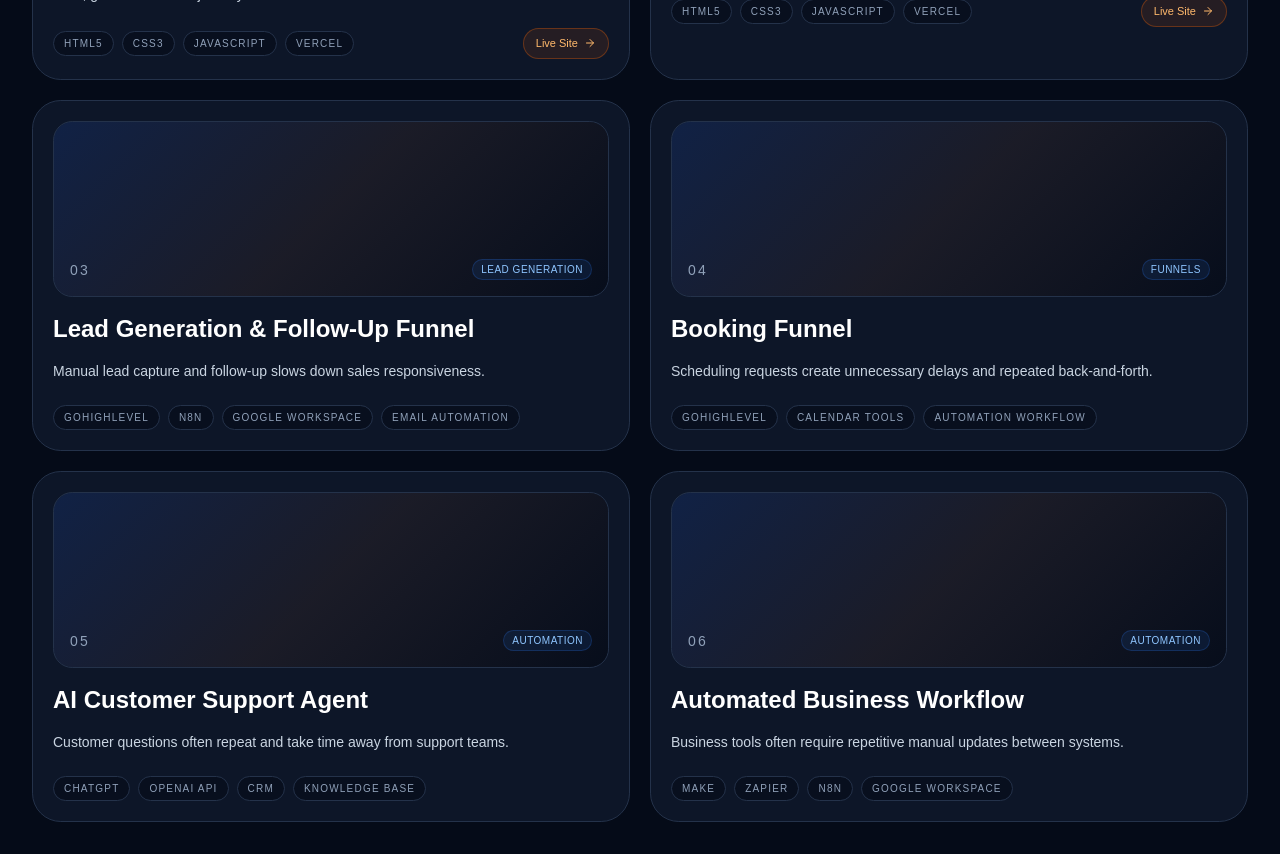
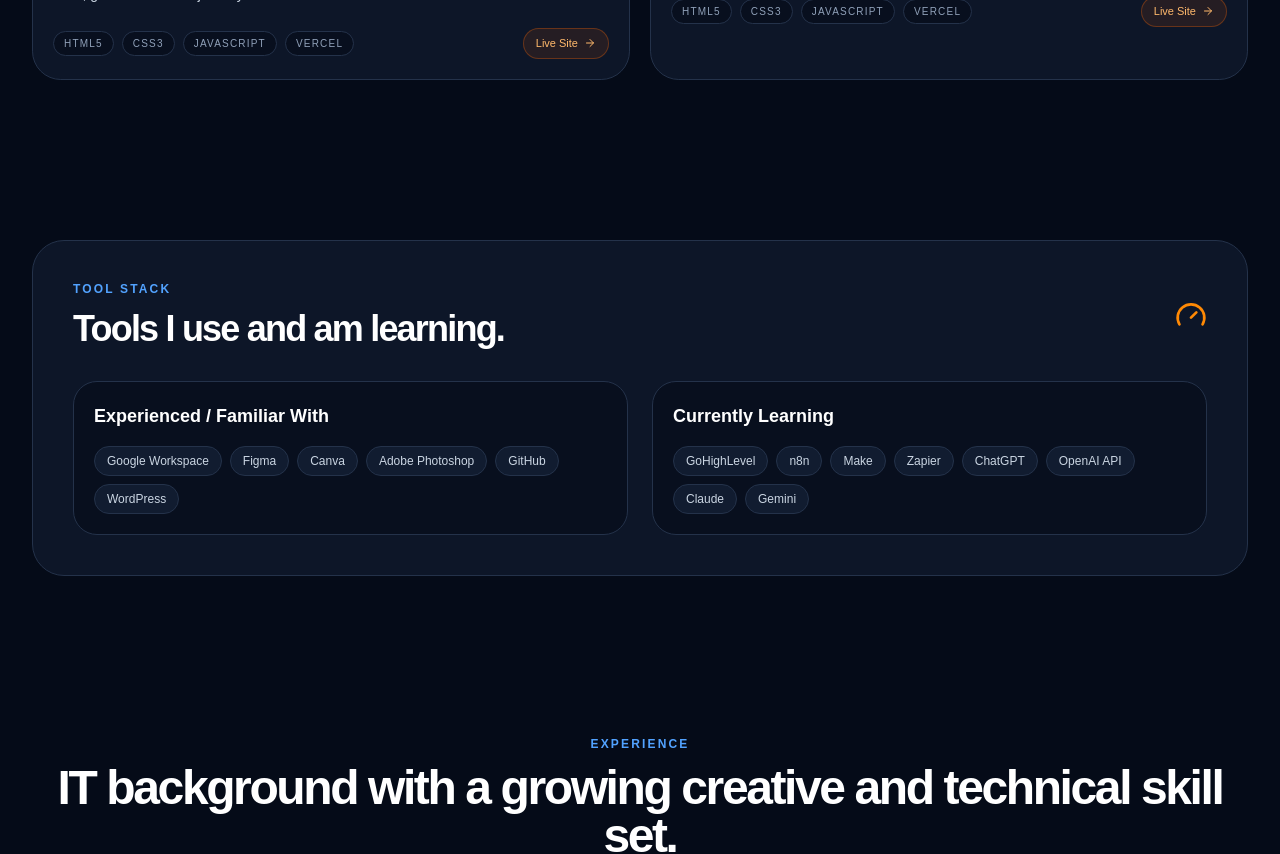
Before and after one commit to Jayobz/my-funnel-portfolio, a Next.js app: page / in a window 1280 px wide. Shown: the part 5180-6034 px from the top of the page. Built offline with nearby package versions, Linux system fonts and the light colour scheme.

Commit message:
Remove placeholder projects, keep only real funnel projects

```diff
--- a/src/data/portfolio.ts
+++ b/src/data/portfolio.ts
@@ -171,42 +171,7 @@ export const portfolioData = {
       liveUrl: "https://real-state-hazel-nu.vercel.app/",
       imagePath: "/images/projects/real state.png",
     },
-    {
-      title: "Lead Generation & Follow-Up Funnel",
-      category: "Lead Generation",
-      problem: "Manual lead capture and follow-up slows down sales responsiveness.",
-      solution: "A funnel that captures leads, qualifies them, and sends timely automated follow-ups.",
-      workflow: ["Landing Page", "Lead Capture", "Lead Tagging", "Follow-up Email", "Sales Notification"],
-      tools: ["GoHighLevel", "n8n", "Google Workspace", "Email Automation"],
-      result: "A streamlined lead handling process that minimizes manual follow-up work.",
-    },
-    {
-      title: "Booking Funnel",
-      category: "Funnels",
-      problem: "Scheduling requests create unnecessary delays and repeated back-and-forth.",
-      solution: "A booking funnel that qualifies prospects and guides them to a confirmed appointment.",
-      workflow: ["Landing Page", "Qualification", "Calendar Booking", "Confirmation", "Reminder"],
-      tools: ["GoHighLevel", "Calendar Tools", "Automation Workflow"],
-      result: "A smoother booking process that reduces friction for both the business and the customer.",
-    },
-    {
-      title: "AI Customer Support Agent",
-      category: "Automation",
-      problem: "Customer questions often repeat and take time away from support teams.",
-      solution: "An AI assistant answers common questions and escalates more complex issues to a human when needed.",
-      workflow: ["Inquiry", "AI Triage", "Response or Escalation", "Human Follow-Up"],
-      tools: ["ChatGPT", "OpenAI API", "CRM", "Knowledge Base"],
-      result: "A scalable support workflow that reduces repetitive customer support tasks.",
-    },
-    {
-      title: "Automated Business Workflow",
-      category: "Automation",
-      problem: "Business tools often require repetitive manual updates between systems.",
-      solution: "Connect apps and automate repetitive updates to reduce operational friction.",
-      workflow: ["Trigger Event", "Processing", "Decision", "Automation", "Notification"],
-      tools: ["Make", "Zapier", "n8n", "Google Workspace"],
-      result: "A cleaner, more connected workflow across business tools.",
-    },
+
   ],
   contact: {
     email: "your-email@example.com",
```
